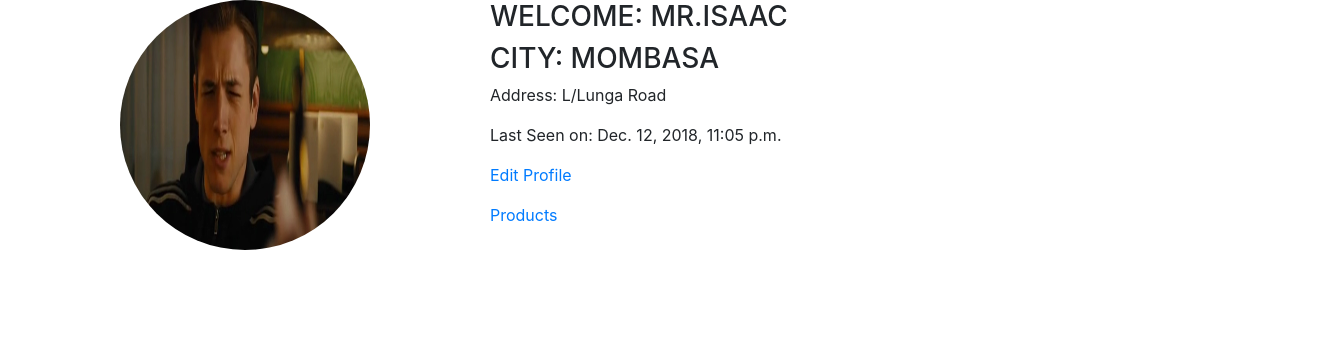
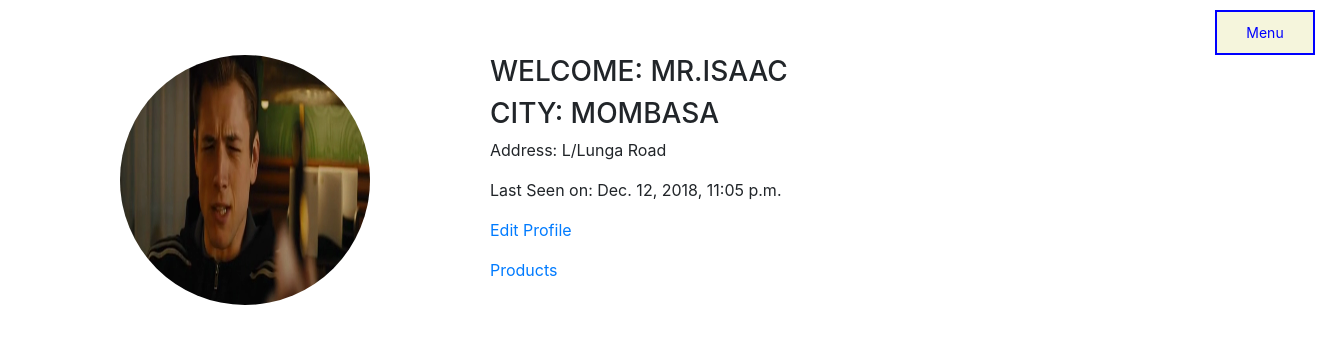
Before and after one commit to thehcker/spaza, a Django app: page /profile/ in a window 1320 px wide. Shown: the part 56-400 px from the top of the page. Run offline with Django 3.2, Linux system fonts and the light colour scheme; a user stored in the database is signed in; data comes from the database, SQL or seed files in the repository; both versions use the stored data as it was after the commit; some libraries are stand-ins or nearby versions.

Commit message:
Add a dropdown menu

```diff
--- a/orders/templates/orders/order_detail.html
+++ b/orders/templates/orders/order_detail.html
@@ -1,6 +1,7 @@
 {% extends 'base.html' %}
 
 {% block content %}
+{% include 'dropdown.html' %}
 <div class="row">
 	<div class="col-12 col-md-6 mx-auto">
  <h1>Order {{ object.order_id }}</h1><hr>
--- a/orders/templates/orders/order_list.html
+++ b/orders/templates/orders/order_list.html
@@ -1,6 +1,7 @@
 {% extends 'base.html' %}
 
 {% block content %}
+{% include 'dropdown.html' %}
 <div class="row">
 	<div class="col-12">
 		<h1>Order List</h1>
--- a/profiles/templates/base.html
+++ b/profiles/templates/base.html
@@ -25,10 +25,12 @@
   <body>
 
 	{% include 'navbar.html' %}
+
 <div class="container">
     {% block content %}
 
 	{% endblock %}
+
 </div>
 
 <!--
--- a/profiles/templates/base_accounts.html
+++ b/profiles/templates/base_accounts.html
@@ -9,7 +9,7 @@
 {% block body %}
   <div class="container">
     <h1 class="text-center logo my-4">
-      <a href="{% url 'index' %}">Django Boards</a>
+      <a href="{% url 'index' %}">Home</a>
     </h1>
     {% block content %}
     {% endblock %}
--- a/profiles/templates/core/profile.html
+++ b/profiles/templates/core/profile.html
@@ -6,6 +6,8 @@
 {% endblock %}
 
 {% block content %}
+{% include 'dropdown.html' %}
+
 <div class="container">
 	<div class="row">
 		<div class="col-md-4 col-sm-offset-12">
@@ -14,7 +16,6 @@
 		{% else %}
 			<img src="{% static 'img/profile_logo1.jpg' %}" width="250px" height="250px">
 		{% endif %}
-
 
 		</div>
 		<div class="col-md-4 col-sm-offset-12">
@@ -29,4 +30,5 @@
 	</div>
 </div>
 
+
 {% endblock %}
--- /dev/null
+++ b/profiles/templates/dropdown.html
@@ -0,0 +1,60 @@
+<!DOCTYPE html>
+<html>
+<head>
+	<title>Dropdown Website</title>
+	<style type="text/css">
+		.drop{
+			background-color: beige;
+			color: blue;
+			width: 100px;
+			padding: 10px;
+			font-size: 14px;
+			border: 2px solid blue;
+			cursor: crosshair;
+		}
+		.containeer{
+			position: relative;
+			width: 100px;
+			margin-top: 10px;
+			margin-left: 100%;
+			display: inline-block;
+		}
+		.conteent{
+			display: none;
+			position: absolute;
+			z-index: 1;
+			background-color: grey;
+
+		}
+
+		.conteent a {
+			color: black;
+			padding: 10px;
+			text-decoration: none;
+			display: block;
+		}
+		.containeer:hover .conteent {
+			display: block;
+		}
+		.containeer:hover .drop{
+			background-color: white;
+		}
+		.conteent a:hover {
+			background-color: azure;
+		}
+
+
+	</style>
+</head>
+<body>
+<div class="containeer">
+	<button class="drop">Menu</button>
+	<div class="conteent">
+		<a href="{% url 'account' %}">Support</a><hr>
+		<a href="{% url 'account' %}">Billing</a><hr>
+		<a href="{% url 'account' %}">Preferences</a><hr>
+		<a href="{% url 'account' %}">History</a>
+	</div>
+</div>
+</body>
+</html>
--- a/profiles/templates/products/detail.html
+++ b/profiles/templates/products/detail.html
@@ -2,6 +2,7 @@
 {% load static %}
 {% block content %}
 <div class="container">
+	{% include 'dropdown.html' %}
 	<div class="row">
 		<div class="col-12 col-md-6">
 			<h1>{{ object.title }}</h1>
--- a/profiles/templates/products/list.html
+++ b/profiles/templates/products/list.html
@@ -1,5 +1,6 @@
 {% extends "base.html" %}
 {% block content %}
+{% include 'dropdown.html' %}
 <div class="container">
 	<div class="row">
 
--- a/profiles/templates/products/user-history.html
+++ b/profiles/templates/products/user-history.html
@@ -1,6 +1,7 @@
 {% extends "base.html" %}
 {% block content %}
 <div class="container">
+	{% include 'dropdown.html' %}
 	<div class="row">
 		<div class="col-12 my-3">
 			<h1>Product History View</h1>
```
Also changed, not shown: db.sqlite3. Lines whose indentation alone changed are shown as unchanged.
